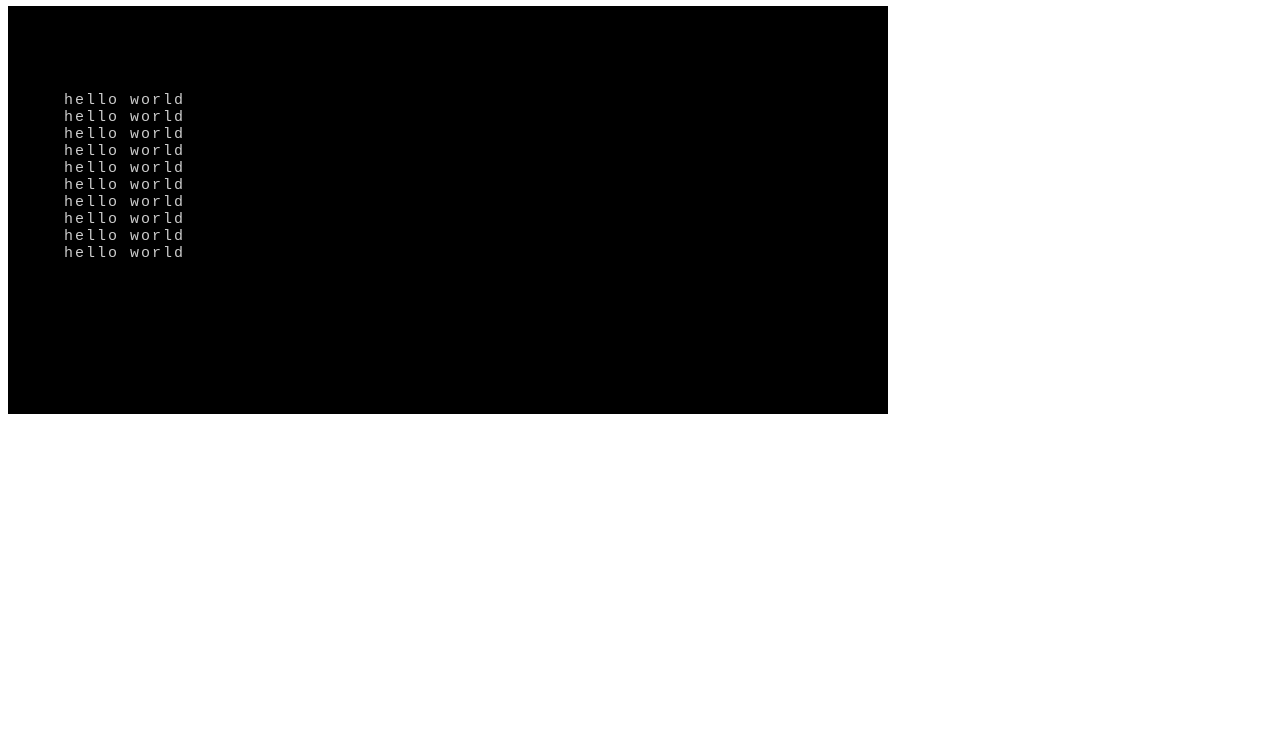
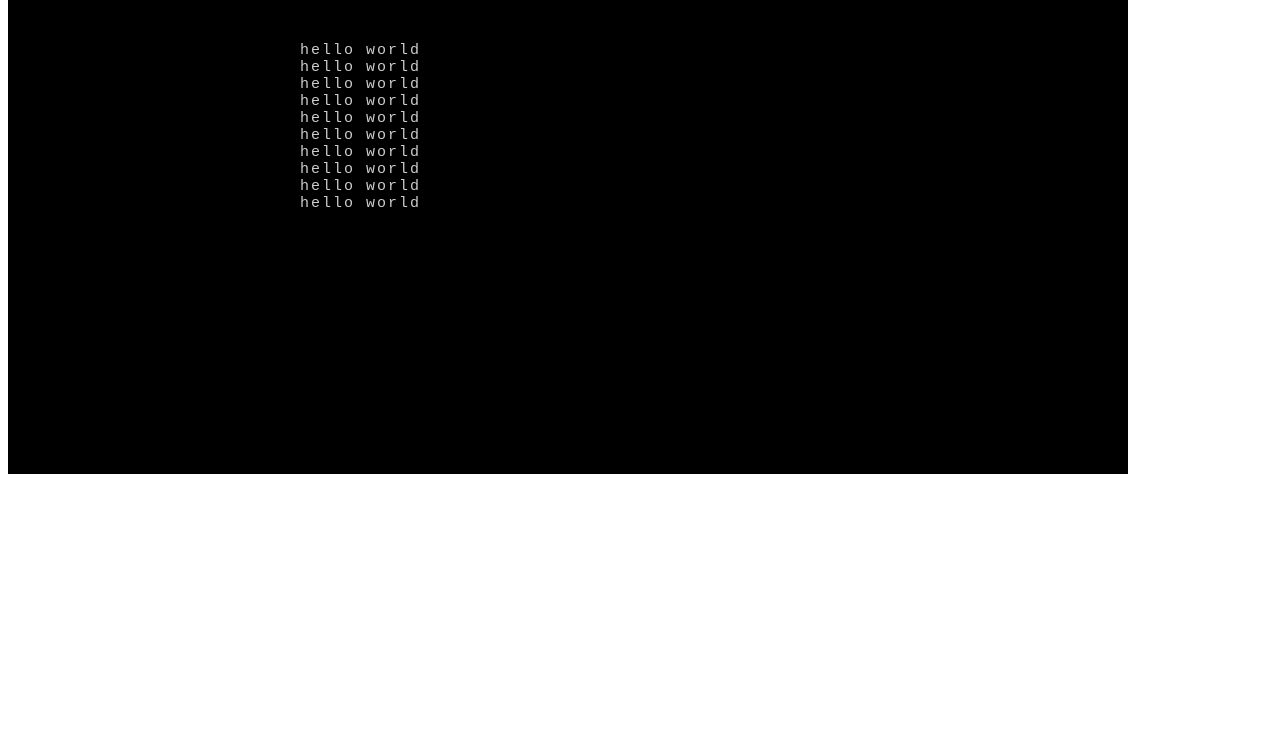
Before and after one commit to dhmquan/wsrl2017, a plain HTML site: page index.html in a window 1280 px wide. Shown: the part 60-800 px from the top of the page. Drawn offline with Linux system fonts and the light colour scheme.

Commit message:
add 3 display boxes

```diff
--- a/asset/game.js
+++ b/asset/game.js
@@ -10,17 +10,32 @@ window.onload = function() {
         Game.init();
 
         // Add the containers to our HTML page
-        document.getElementById('wsrl-main-display').appendChild(   Game.getDisplay('main').getContainer());
+        document.getElementById('wsrl-avatar-display').appendChild(Game.getDisplay('avatar').getContainer());
+        document.getElementById('wsrl-main-display').appendChild(Game.getDisplay('main').getContainer());
+        document.getElementById('wsrl-message-display').appendChild(Game.getDisplay('message').getContainer());
     }
 };
 
 var Game = {
 
+  _randomSeed: 0,
+  _DISPLAY_SPACING: 1.1,
   display: {
-    SPACING: 1.1,
     main: {
       w: 80,
       h: 24,
+      o: null
+    },
+
+    avatar: {
+      w: 20,
+      h: 24,
+      o: null
+    },
+
+    message: {
+      w: 100,
+      h: 6,
       o: null
     }
   },
@@ -31,10 +46,15 @@ var Game = {
     console.log("using random seed "+this._randomSeed);
     ROT.RNG.setSeed(this._randomSeed);
 
-    this.display.main.o = new ROT.Display({
-      width: this.display.main.w,
-      height: this.display.main.h,
-      spacing: Game.display.SPACING});
+    for (var display_key in this.display){
+      this.display[display_key].o = new ROT.Display({
+        width: this.display[display_key].w,
+        height: this.display[display_key].h,
+        spacing: Game._DISPLAY_SPACING});
+    }
+
+    console.dir(this.display);
+
     this.renderMain();
   },
 
--- a/index.html
+++ b/index.html
@@ -2,11 +2,13 @@
   <head>
     <meta charset="utf-8"/>
     <title>WSRL 2017</title>
+    <link rel="stylesheet" href="style.css"/>
     <script src="lib/rot.min.js" charset="utf-8"></script>
     <script src="asset/game.js"></script>
   </head>
   <body>
-    <h1>hello there</h1>
-    <div id="wsrl-main-display"></div>
+    <div id="wsrl-avatar-display" class="wsrl-display"></div>
+    <div id="wsrl-main-display" class="wsrl-display"></div>
+    <div id="wsrl-message-display" class="wsrl-display"></div>
   </body>
 </html>
--- /dev/null
+++ b/style.css
@@ -0,0 +1,26 @@
+.wsrl-display {
+  padding: 4px;
+  background: #000;
+  float: left;
+}
+
+.dev-outline {
+  border: 1px solid red;
+  background: #500;
+}
+
+#wsrl-avatar-display {
+  padding-top: 8px;
+  padding-left: 8px;
+}
+
+#wsrl-main-display {
+  padding-top: 8px;
+}
+
+#wsrl-message-display {
+  clear: both;
+  margin-top: -4px;
+  padding-left: 8px;
+  padding-right: 12px;
+}
```
